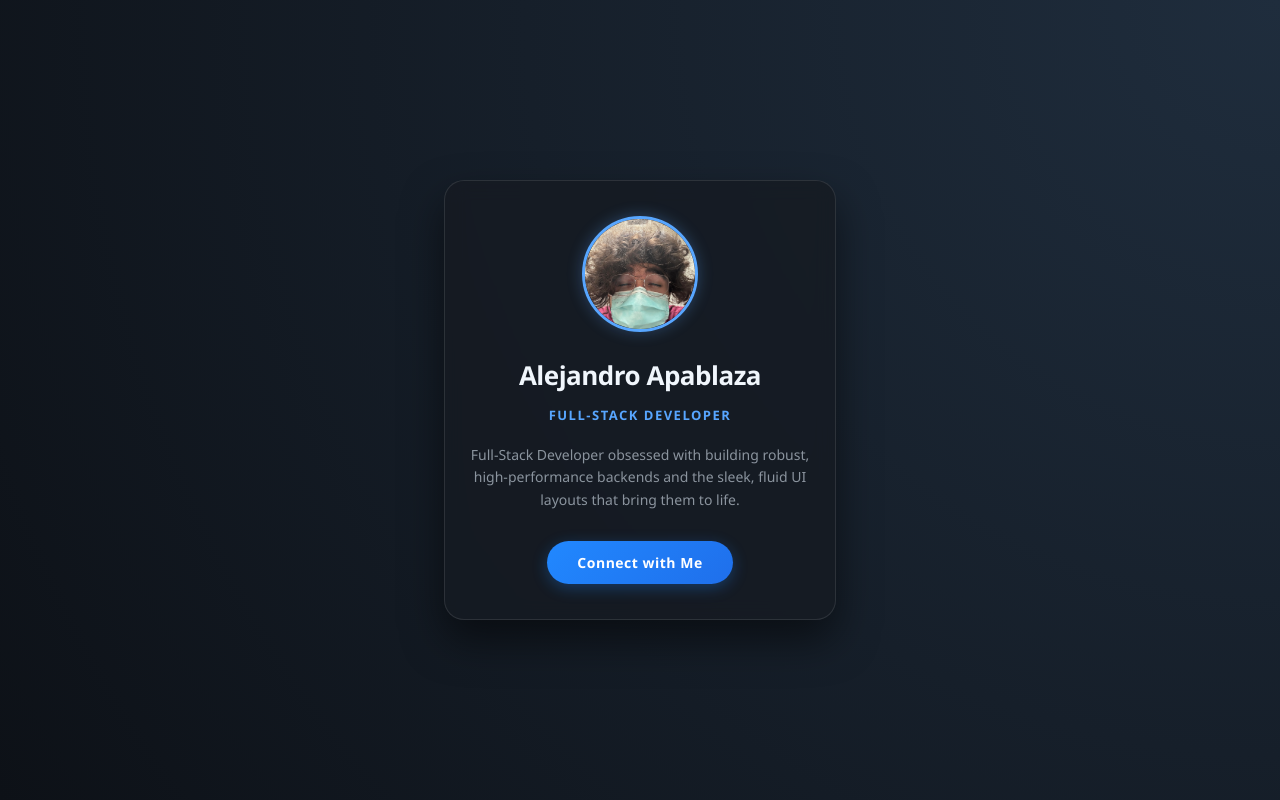
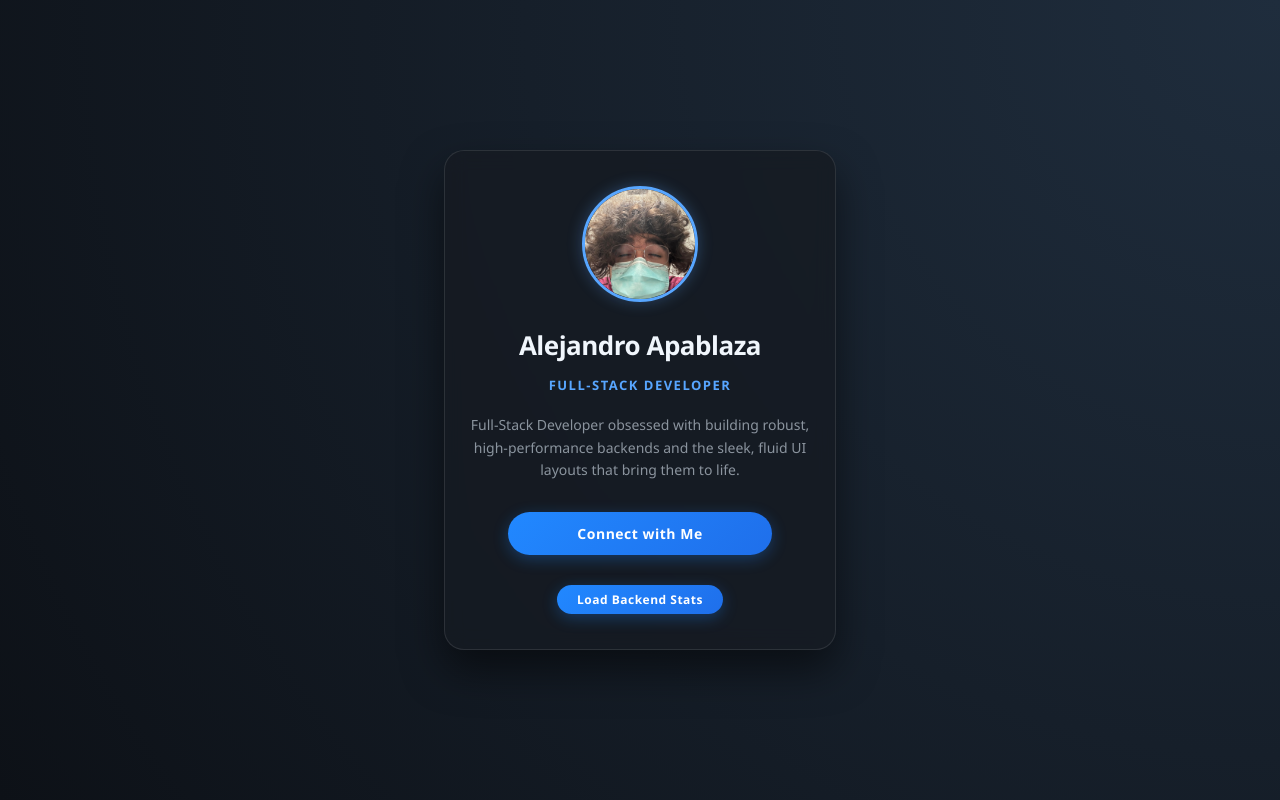
Before and after one commit to Alealfonap/profile-card, a plain HTML site: page index.html in a window 1280 px wide. Drawn offline with Linux system fonts and the light colour scheme.

Commit message:
Changed button text for API feature

```diff
--- a/index.html
+++ b/index.html
@@ -15,6 +15,7 @@
 	        <p class="bio">Full-Stack Developer obsessed with building robust, high-performance backends and the sleek, fluid UI layouts that bring them to life.</p>
 
 	        <a href="mailto:alealfonap@gmail.com" class="btn">Connect with Me</a>
+	        <a href="#" class="btn2">Load Backend Stats</a>
 	    </div>
 	</body>
 </html>
--- a/style.css
+++ b/style.css
@@ -59,12 +59,15 @@ body {
 
 /* A Custom Animated Button with a Neon Glow */
 .btn {
-    display: inline-block;
+    display: block;
     text-decoration: none;
     background: linear-gradient(135deg, #2188ff, #1f6feb);
     color: #ffffff;
     padding: 12px 30px;
     border-radius: 30px;
+    width:60%;
+    margin:auto;
+    margin-bottom: 30px;
     font-weight: 600;
     font-size: 14px;
     letter-spacing: 0.5px;
@@ -78,3 +81,30 @@ body {
     box-shadow: 0 6px 20px rgba(33, 136, 255, 0.5);
     background: linear-gradient(135deg, #388bfd, #2188ff);
 }
+
+
+
+/* A Custom Animated Sub Button with a Neon Glow */
+.btn2 {
+    display: block;
+    text-decoration: none;
+    background: linear-gradient(135deg, #2188ff, #1f6feb);
+    color: #ffffff;
+    padding: 6px 15px;
+    border-radius: 20px;
+    width: 40%;
+    margin:auto;
+    /*margin-bottom: 30px;*/
+    font-weight: 600;
+    font-size: 12px;
+    letter-spacing: 0.5px;
+    box-shadow: 0 4px 15px rgba(33, 136, 255, 0.3);
+    transition: all 0.3s ease;
+}
+
+/* Button Hover State */
+.btn2:hover {
+    transform: translateY(-2px); /* Subtle lift */
+    box-shadow: 0 6px 20px rgba(33, 136, 255, 0.5);
+    background: linear-gradient(135deg, #388bfd, #2188ff);
+}
```
